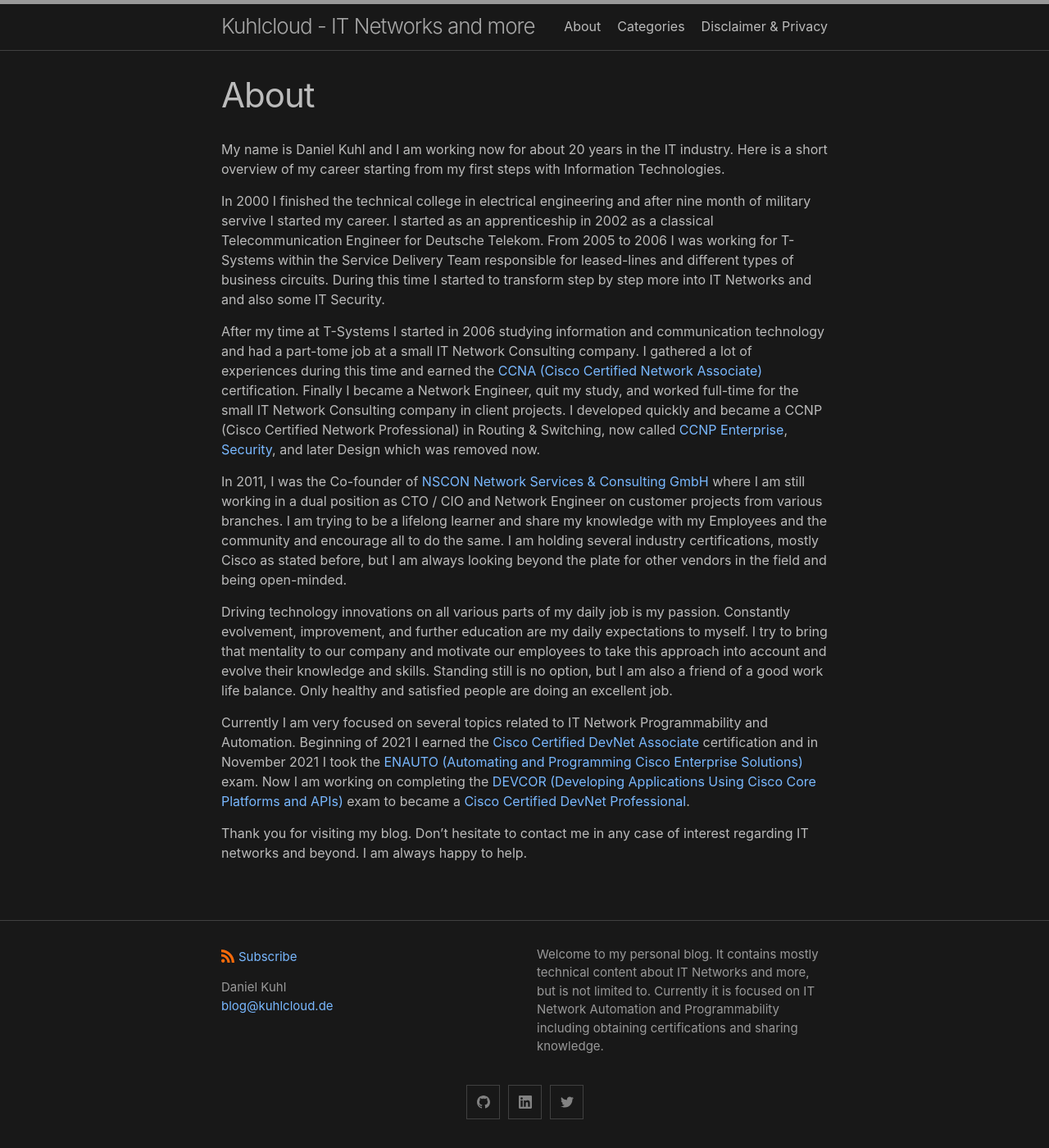
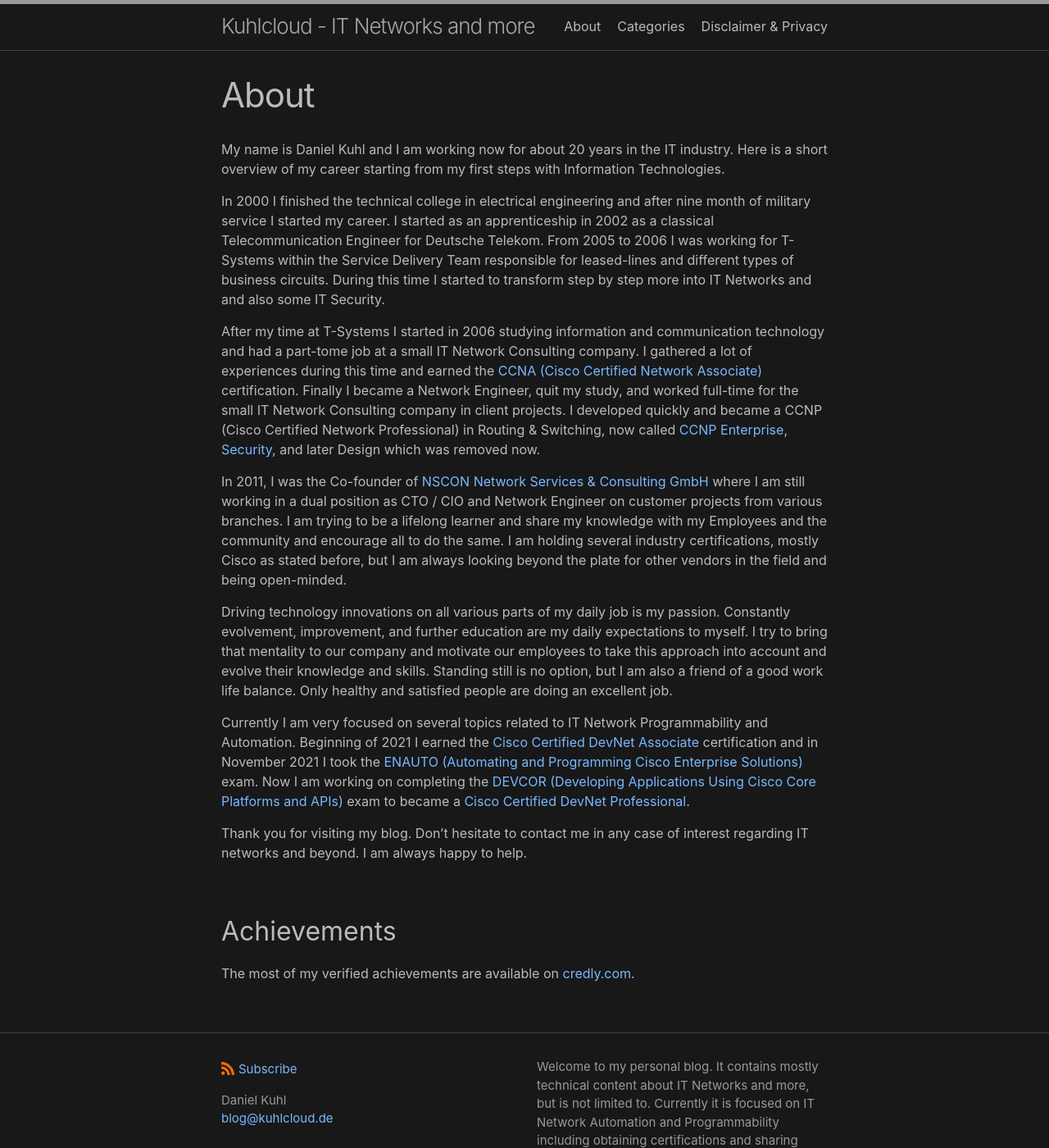
Before and after one commit to daniel1820815/daniel1820815.github.io, a Jekyll site: the page built from about.md, in a window 1280 px wide and 1400 px high. Shown: the whole window at 82% size. Built offline with Jekyll 4.4.1, drawn with Linux system fonts in a browser that asks for light colours.

Commit message:
added achievements

```diff
--- a/about.md
+++ b/about.md
@@ -5,7 +5,7 @@
 ---
 My name is Daniel Kuhl and I am working now for about 20 years in the IT industry. Here is a short overview of my career starting from my first steps with Information Technologies.
 
-In 2000 I finished the technical college in electrical engineering and after nine month of military servive I started my career. I started as an apprenticeship in 2002 as a classical Telecommunication Engineer for Deutsche Telekom. From 2005 to 2006 I was working for T-Systems within the Service Delivery Team responsible for leased-lines and different types of business circuits. During this time I started to transform step by step more into IT Networks and and also some IT Security.
+In 2000 I finished the technical college in electrical engineering and after nine month of military service I started my career. I started as an apprenticeship in 2002 as a classical Telecommunication Engineer for Deutsche Telekom. From 2005 to 2006 I was working for T-Systems within the Service Delivery Team responsible for leased-lines and different types of business circuits. During this time I started to transform step by step more into IT Networks and and also some IT Security.
 
 After my time at T-Systems I started in 2006 studying information and communication technology and had a part-tome job at a small IT Network Consulting company. I gathered a lot of experiences during this time and earned the [CCNA (Cisco Certified Network Associate)](https://learningnetwork.cisco.com/s/ccna){:target="_blank"} certification. Finally I became a Network Engineer, quit my study, and worked full-time for the small IT Network Consulting company in client projects. I developed quickly and became a CCNP (Cisco Certified Network Professional) in Routing & Switching, now called [CCNP Enterprise](https://learningnetwork.cisco.com/s/ccnp-enterprise){:target="_blank"}, [Security](https://learningnetwork.cisco.com/s/ccnp-security){:target="_blank"}, and later Design which was removed now.
 
@@ -16,3 +16,7 @@
 Currently I am very focused on several topics related to IT Network Programmability and Automation. Beginning of 2021 I earned the [Cisco Certified DevNet Associate](https://developer.cisco.com/certification/devnet-associate/){:target="_blank"} certification and in November 2021 I took the [ENAUTO (Automating and Programming Cisco Enterprise Solutions)](https://developer.cisco.com/certification/devnet-en-auto/){:target="_blank"} exam. Now I am working on completing the [DEVCOR (Developing Applications Using Cisco Core Platforms and APIs)](https://developer.cisco.com/certification/devnet-core/){:target="_blank"} exam to became a [Cisco Certified DevNet Professional](https://developer.cisco.com/certification/devnet-professional/){:target="_blank"}.
 
 Thank you for visiting my blog. Don’t hesitate to contact me in any case of interest regarding IT networks and beyond. I am always happy to help.
+
+## Achievements
+
+The most of my verified achievements are available on [credly.com](https://www.credly.com/users/daniel-kuhl/badges?sort=-state_updated_at&page=1){:target="_blank"}.
```
